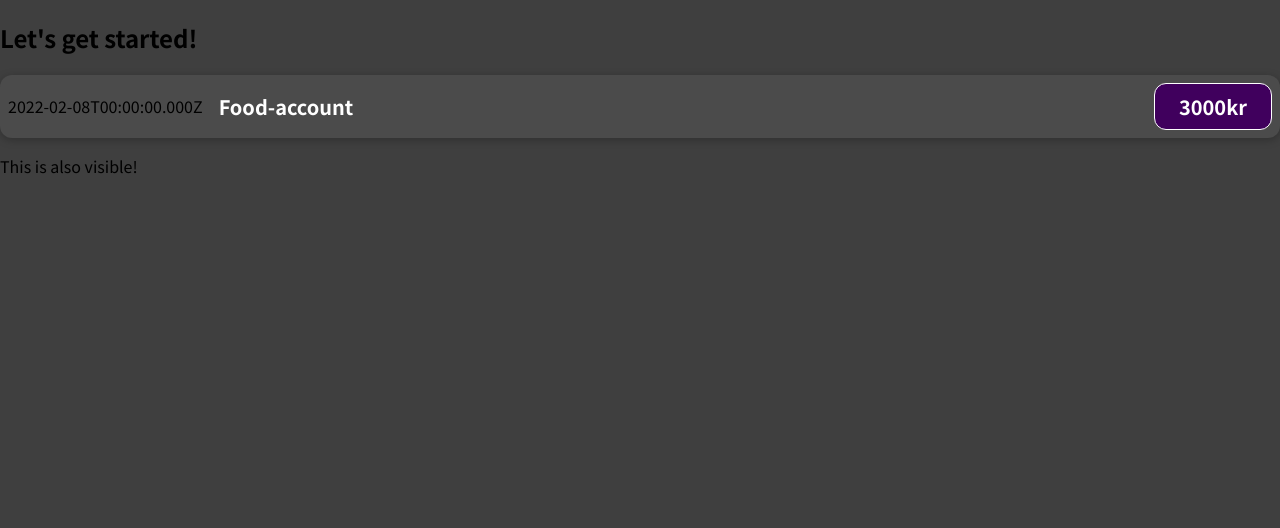
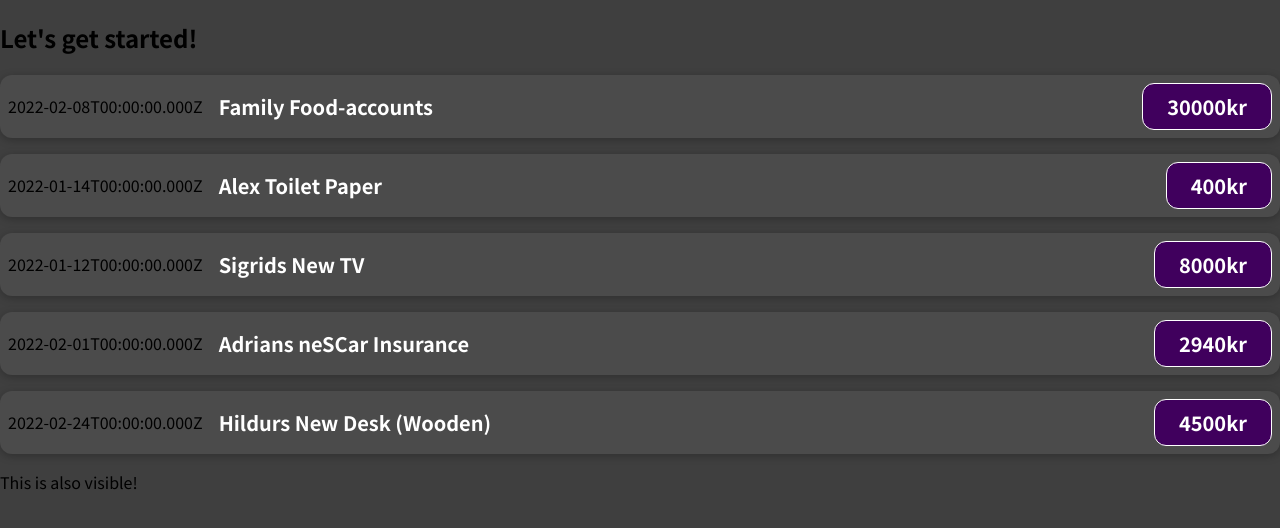
Before and after one commit to clindforsSejsing/exploring_react, a React (Create React App) app in the folder my-app/: page / in a window 1280 px wide. Shown: the top 528 px of the page. Built offline with nearby package versions, Linux system fonts and the light colour scheme.

Commit message:
adding props

```diff
--- a/my-app/src/App.js
+++ b/my-app/src/App.js
@@ -1,10 +1,69 @@
 import ExpenseItem from './components/ExpenseItem.js';
 
 function App() {
+  //adding props
+  const expenses = [
+    {
+      id: 'b5',
+      title: 'Family Food-accounts',
+      amount: 30000,
+      date: new Date(2022, 1, 8)
+    },
+    {
+      id: 'e1',
+      title: 'Alex Toilet Paper',
+      amount: 400,
+      date: new Date(2021, 12, 14),
+    },
+    {
+      id: 'e2',
+      title: 'Sigrids New TV',
+      amount: 8000,
+      date: new Date(2022, 0, 12)
+    },
+    {
+      id: 'e3',
+      title: 'Adrians neSCar Insurance',
+      amount: 2940,
+      date: new Date(2022, 1, 1),
+    },
+    {
+      id: 'e4',
+      title: 'Hildurs New Desk (Wooden)',
+      amount: 4500,
+      date: new Date(2022, 1, 24),
+    },
+  ];
+
+
   return (
     <div>
       <h2>Let's get started!</h2>
-      <ExpenseItem></ExpenseItem>
+      <ExpenseItem //keys names (have to match props on ExpenseItem.js) title, amount etc. can be namned anything
+        title={expenses[0].title}
+        amount={expenses[0].amount}
+        date={expenses[0].date}
+      ></ExpenseItem>
+      <ExpenseItem
+        title={expenses[1].title}
+        amount={expenses[1].amount}
+        date={expenses[1].date}
+      ></ExpenseItem>
+      <ExpenseItem
+        title={expenses[2].title}
+        amount={expenses[2].amount}
+        date={expenses[2].date}
+      ></ExpenseItem>
+      <ExpenseItem
+        title={expenses[3].title}
+        amount={expenses[3].amount}
+        date={expenses[3].date}
+      ></ExpenseItem>
+      <ExpenseItem
+        title={expenses[4].title}
+        amount={expenses[4].amount}
+        date={expenses[4].date}
+      ></ExpenseItem>
       <p>This is also visible!</p>
     </div>
   );
--- a/my-app/src/components/ExpenseItem.js
+++ b/my-app/src/components/ExpenseItem.js
@@ -1,18 +1,16 @@
 import './ExpenseItem.css';
 
-function ExpenseItem() {
-    const expenseDate = new Date(2022, 1, 8);
-    const expenseTitle = 'Food-account';
-    const expenseAmount = 3000 + 'kr';
+//props uses keyvalues (can be namned anything but named props as a standard)
+function ExpenseItem(props) {
 
     return (
         <div className="expense-item">
-            <div>{expenseDate.toISOString()}</div>
+            <div>{props.date.toISOString()}</div>
             <div className="expense-item__description">
-                <h2>{expenseTitle}</h2>
+                <h2>{props.title}</h2>
                 {/* <h2>{Math.floor(Math.random() * 100)}</h2> */}
             </div>
-            <div className="expense-item__price">{expenseAmount}</div>
+            <div className="expense-item__price">{props.amount + 'kr'}</div>
         </div >
     )
 }
```
